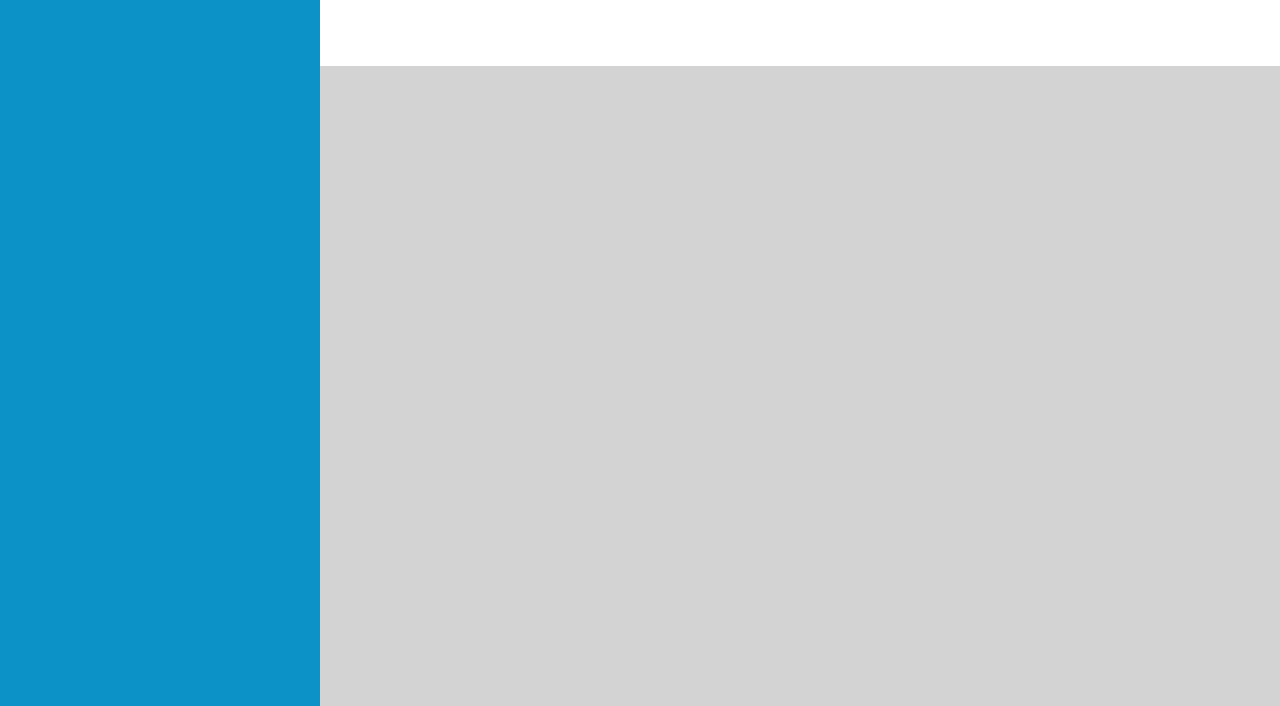
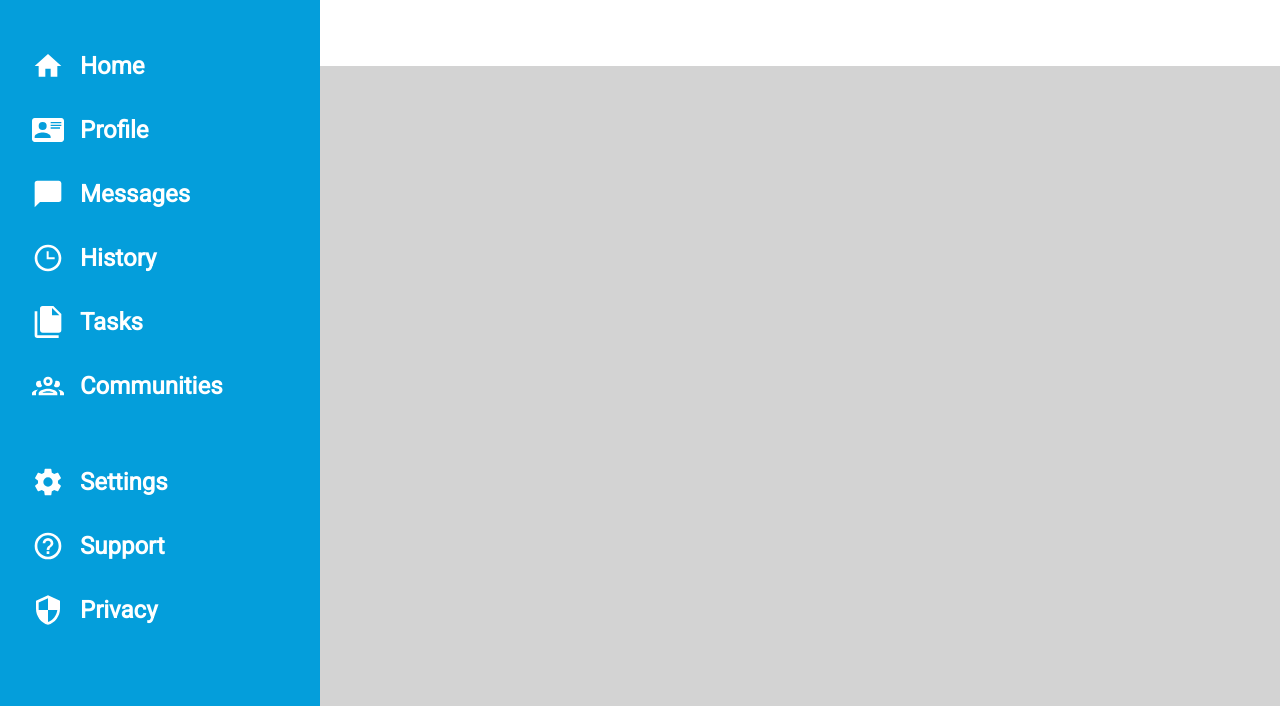
Before and after one commit to thuang3316/dashboard, a plain HTML site: page index.html in a window 1280 px wide. Shown: the part 94-800 px from the top of the page. Drawn offline with Linux system fonts and the light colour scheme.

Commit message:
Finished sidebar content and styling!

```diff
--- a/index.html
+++ b/index.html
@@ -13,15 +13,42 @@
                 <img src="./icon/dashboard.svg" alt="dashboard-icon" class="sidebar-icon">
                 <div class="sidebar-title">Dashboard</div>
             </div>
-            <div class="tools"></div>
-            <div class="tools"></div>
-            <div class="tools"></div>
-            <div class="tools"></div>
-            <div class="tools"></div>
-            <div class="tools"></div>
-            <div class="tools"></div>
-            <div class="tools"></div>
-            <div class="tools"></div>
+            <div class="tools">
+                <img src="./icon/home.svg" alt="dashboard-icon" class="sidebar-content-icon">
+                <div class="sidebar-content">Home</div>
+            </div>
+            <div class="tools">
+                <img src="./icon/card-account-details.svg" alt="dashboard-icon" class="sidebar-content-icon">
+                <div class="sidebar-content">Profile</div>
+            </div>
+            <div class="tools">
+                <img src="./icon/message.svg" alt="dashboard-icon" class="sidebar-content-icon">
+                <div class="sidebar-content">Messages</div>
+            </div>
+            <div class="tools">
+                <img src="./icon/clock-time-three-outline.svg" alt="dashboard-icon" class="sidebar-content-icon">
+                <div class="sidebar-content">History</div>
+            </div>
+            <div class="tools">
+                <img src="./icon/file-multiple.svg" alt="dashboard-icon" class="sidebar-content-icon">
+                <div class="sidebar-content">Tasks</div>
+            </div>
+            <div class="tools end">
+                <img src="./icon/account-group-outline.svg" alt="dashboard-icon" class="sidebar-content-icon">
+                <div class="sidebar-content">Communities</div>
+            </div>
+            <div class="tools">
+                <img src="./icon/cog.svg" alt="dashboard-icon" class="sidebar-content-icon">
+                <div class="sidebar-content">Settings</div>
+            </div>
+            <div class="tools">
+                <img src="./icon/help-circle-outline.svg" alt="dashboard-icon" class="sidebar-content-icon">
+                <div class="sidebar-content">Support</div>
+            </div>
+            <div class="tools">
+                <img src="./icon/security.svg" alt="dashboard-icon" class="sidebar-content-icon">
+                <div class="sidebar-content">Privacy</div>
+            </div>
         </div>
         <div class="header"></div>
         <div class="content"></div>
--- a/styles.css
+++ b/styles.css
@@ -23,17 +23,23 @@ body {
 .sidebar {
     display: flex;
     flex-direction: column;
-    background-color: rgb(13, 146, 199);
+    background-color: rgb(4, 158, 219);
     grid-row: 1/3;
     color: white;
     align-items: start;
-    padding: 1.5rem;
+    padding: 2rem;
     font-weight: bold;
 }
 
 .sidebar-icon {
     filter: brightness(0) invert(1);
     height: 3rem;
+    width: auto;
+}
+
+.sidebar-content-icon {
+    filter: brightness(0) invert(1);
+    height: 2rem;
     width: auto;
 }
 
@@ -45,8 +51,20 @@ body {
 }
 
 .sidebar-title {
-    font-size: 2rem;
+    font-size: 2.3rem;
+}
+
+.sidebar-content {
+    font-size: 1.5rem;
+}
+
+.tools {
     margin-bottom: 2rem;
+}
+
+.end,
+.title {
+    margin-bottom: 4rem;
 }
 
 /* header */
```
